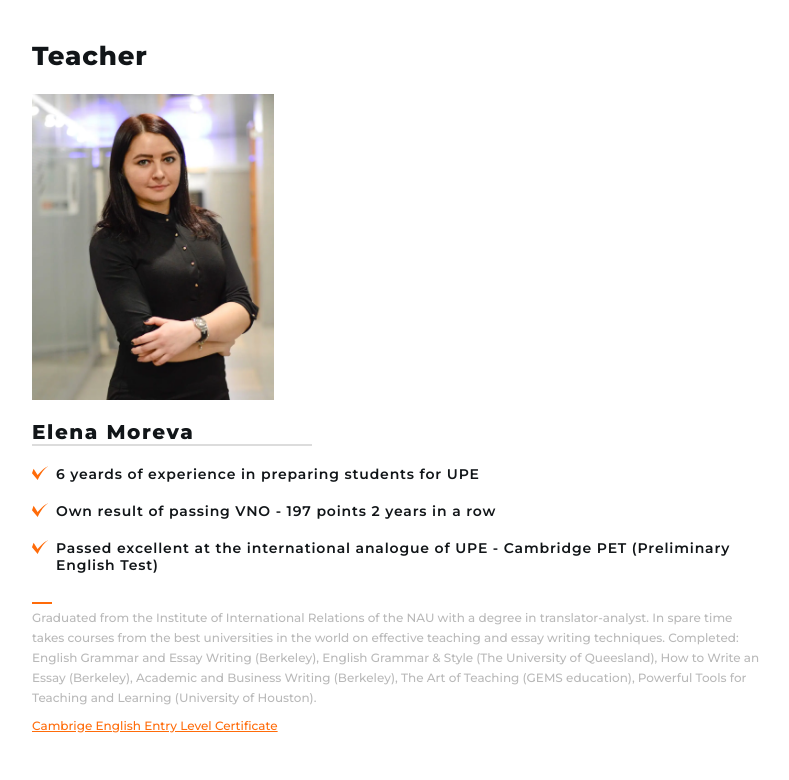
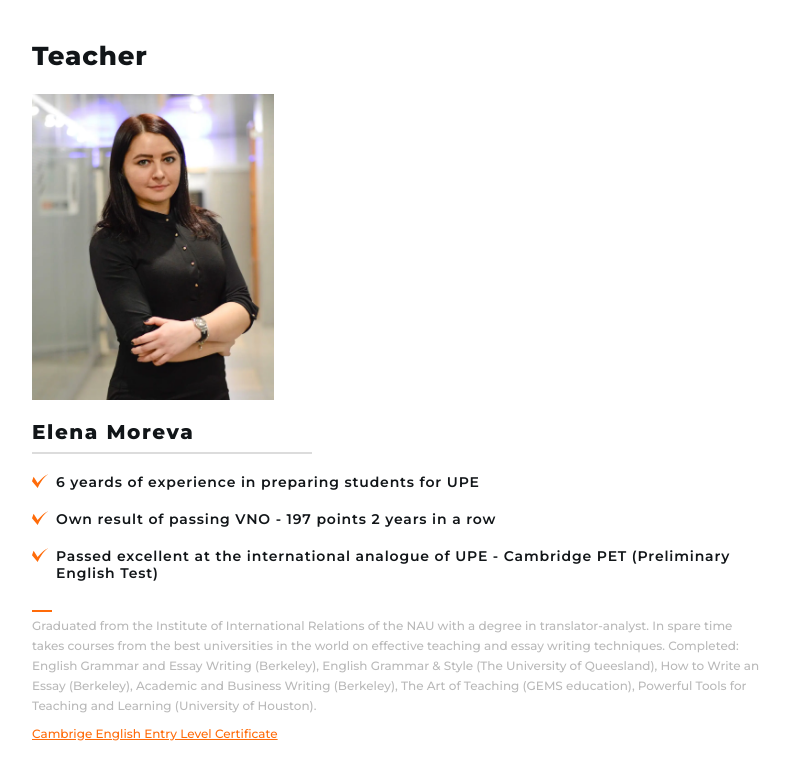
Before and after one commit to AnnaSobova/team_project11, a website built with Parcel: page src/index.html in a window 1280 px wide. Shown: the whole page, without its empty margins (244-1033 px from the left). Built offline with nearby package versions, Linux system fonts and the light colour scheme.

Commit message:
with underline right marg

```diff
--- a/src/sass/layout/_about.scss
+++ b/src/sass/layout/_about.scss
@@ -93,6 +93,7 @@ color: var(--primary-text-color);
     display: block;
     width: 280px;
     height: 2px;
-    background-image: url('/src/images/underline.svg')
+    background-image: url('/src/images/underline.svg');
+    margin-top: 8px;
 
 }
```
Also changed, not shown: css/main.css, css/main.min.css, 2 other files.
